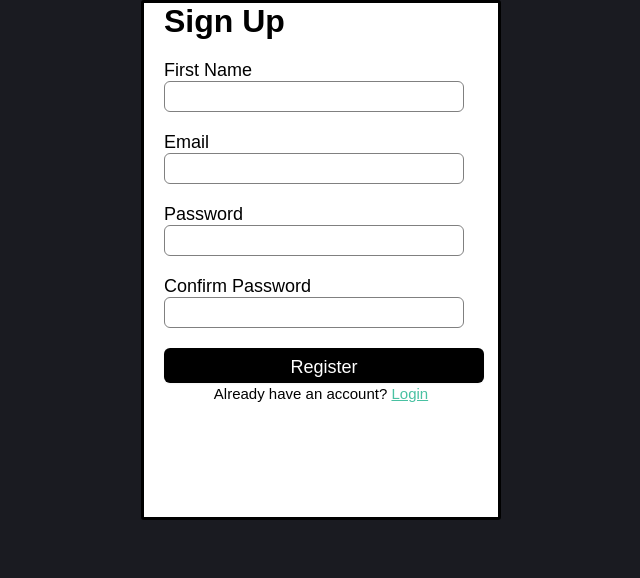
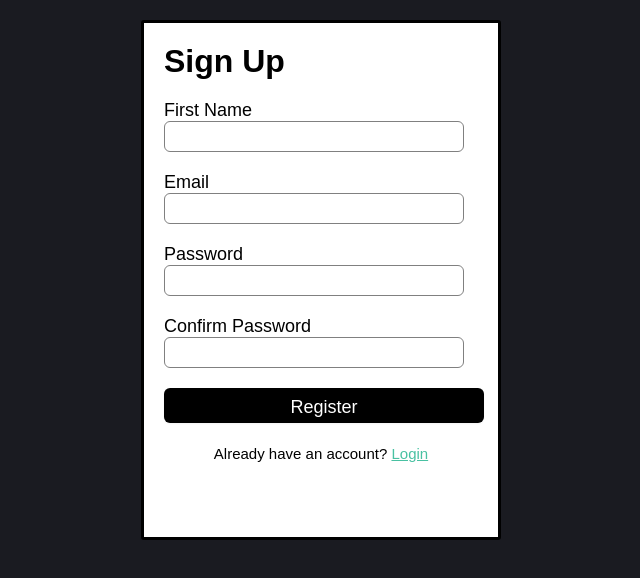
Before and after one commit to M-Blaze/DigiCard, a React (Create React App) app: page /register in a window 1280 px wide. Shown: the top 578 px of the page, without its empty margins (319-959 px from the left). Built offline with nearby package versions, Linux system fonts and the light colour scheme.

Commit message:
refactor: remove empty placeholder

```diff
--- a/src/pages/Register.jsx
+++ b/src/pages/Register.jsx
@@ -8,7 +8,7 @@ import { register } from '../actions/userActions';
 
 import './register.css'
 
-function RegisterPage(props) {
+function RegisterPage() {
     const [name, setName] = useState('')
     const [email, setEmail] = useState('')
     const [password, setPassword] = useState('')
@@ -18,6 +18,7 @@ function RegisterPage(props) {
     const navigate = useNavigate()
     const userRegister = useSelector((state) => state.userRegister)
     const {  error, userInfo } = userRegister
+
     useEffect(() => {
         if (userInfo) {
             navigate('/login')
@@ -26,6 +27,7 @@ function RegisterPage(props) {
 
     const submitHandler = (e) => {
         e.preventDefault()
+
         if (password !== confirmPassword) {
             setMessage('Passwords do not match')
         } else {
@@ -34,28 +36,28 @@ function RegisterPage(props) {
     }
     return (
         <>
-            <div class="signup-box">
+            <div className="signup-box" style={{ marginTop:"20px", paddingTop: "20px" }}>
                 <h1 style={{ paddingLeft: 20 }}>Sign Up</h1>
                 {message && <div>{message}</div>}
 
                 {error && <div>{error.errors}</div>}
-                <form onSubmit={submitHandler} className='form'>
+                <form onSubmit={submitHandler} className='form' style={{ marginBottom: "20px" }}>
                     {error && error.name && <div>{error.name}</div>}
                     <label className='label'>First Name</label>
-                    <input onChange={(e) => setName(e.target.value)} value={name} className='input' type="text" placeholder="" />
+                    <input onChange={(e) => setName(e.target.value)} value={name} className='input' type="text" />
                     {error && error.email && <div>{error.email}</div>}
 
                     <label className='label'>Email</label>
-                    <input onChange={(e) => setEmail(e.target.value)} value={email} className='input' type="email" placeholder="" />
+                    <input onChange={(e) => setEmail(e.target.value)} value={email} className='input' type="email" />
                     {error && error.password && <div>{error.password}</div>}
 
                     <label className='label'>Password</label>
-                    <input onChange={(e) => setPassword(e.target.value)} value={password} className='input' type="password" placeholder="" />
+                    <input onChange={(e) => setPassword(e.target.value)} value={password} className='input' type="password" />
                     <label className='label'>Confirm Password</label>
-                    <input onChange={(e) => setConfirmPassword(e.target.value)} value={confirmPassword} className='input' type="password" placeholder="" />
+                    <input onChange={(e) => setConfirmPassword(e.target.value)} value={confirmPassword} className='input' type="password" />
                     <button className='button' type="submit" value="Register">Register</button>
-                    <closeform></closeform></form>
-                <p class="para-2">
+                </form>
+                <p className="para-2">
                     Already have an account? <Link to="/login">Login</Link>
                 </p>
             </div>
```
